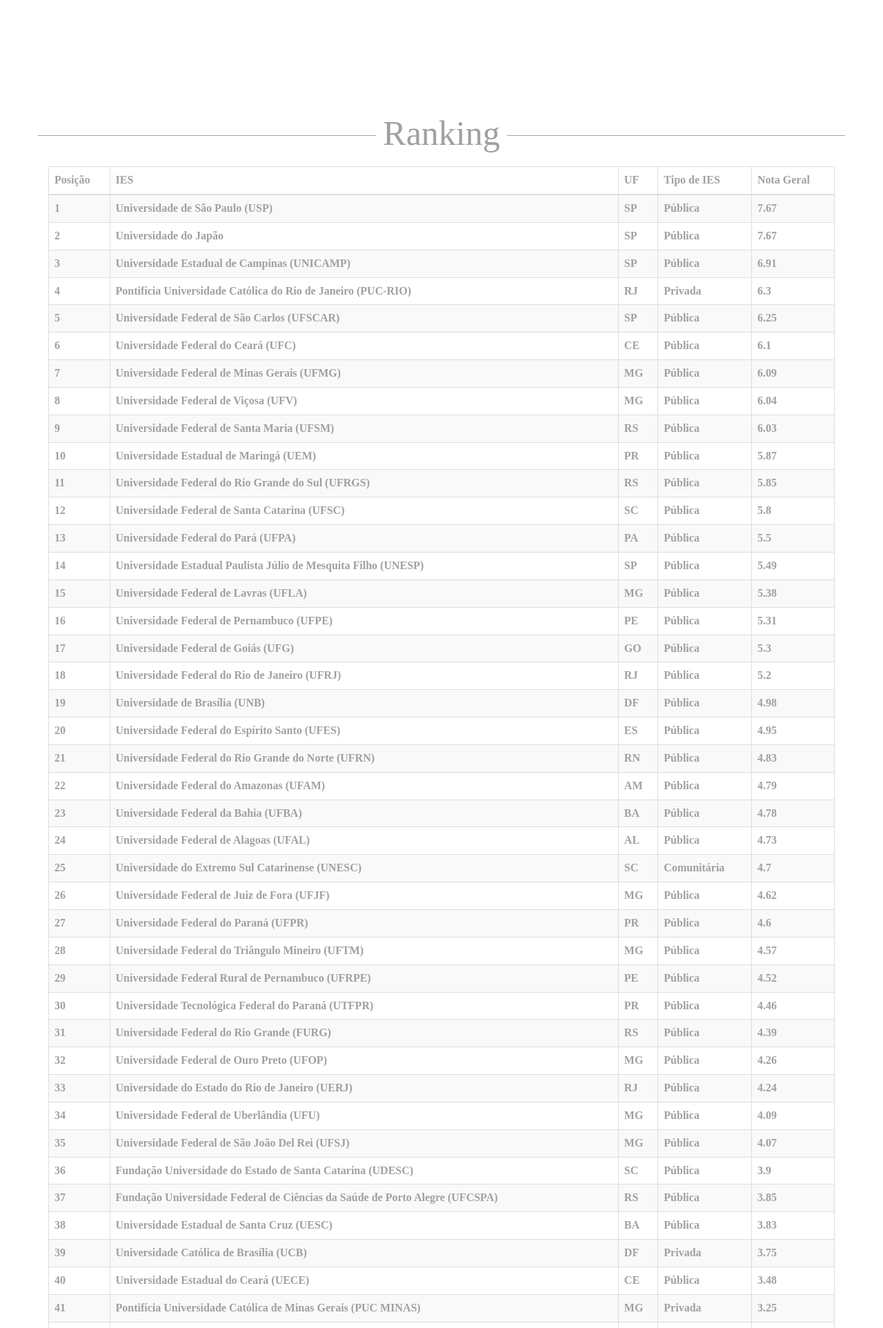
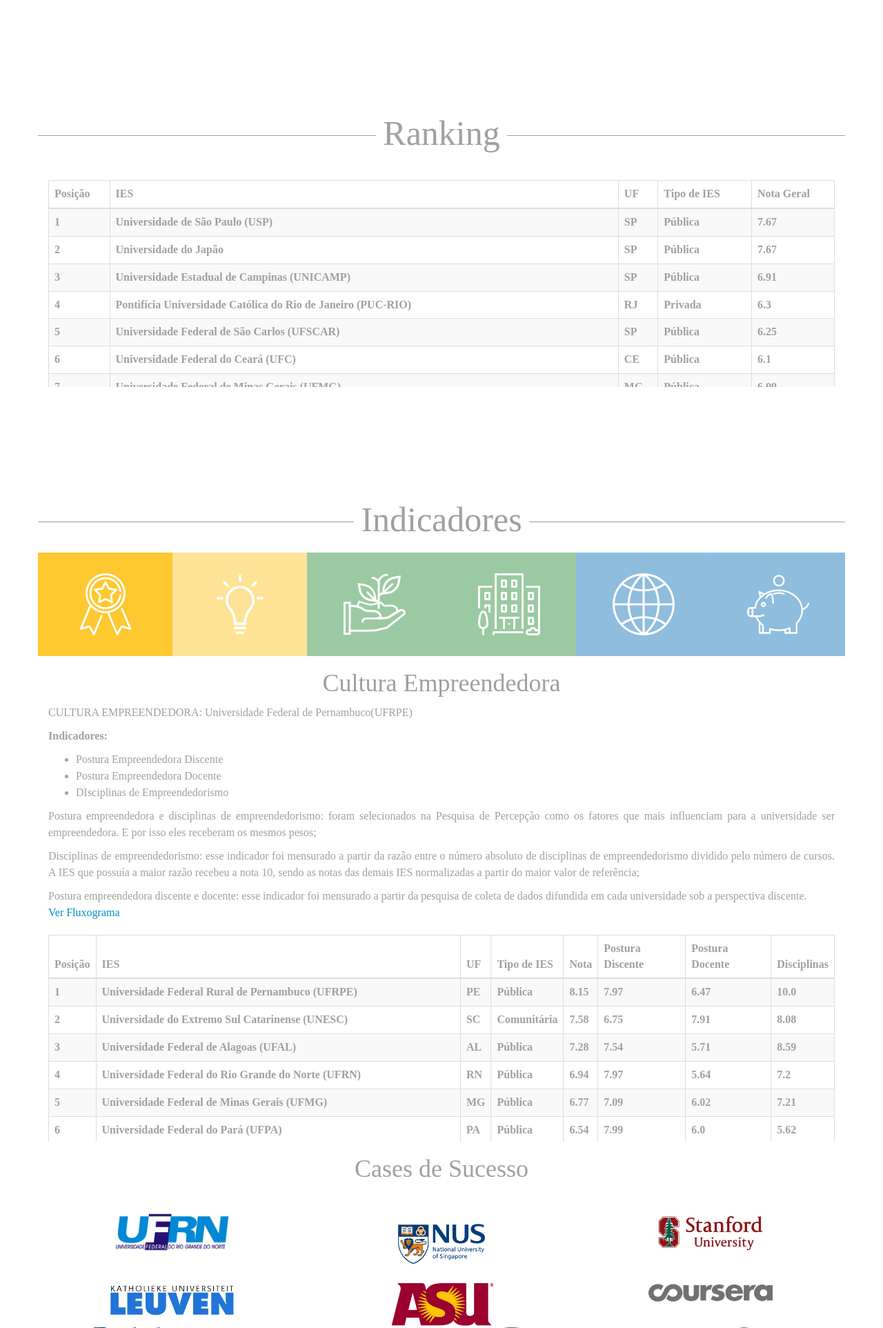
Before and after one commit to rafagarcia2/ranking_university_ej, a Django app: page / in a window 1280 px wide. Shown: the part 1153-3078 px from the top of the page at 69% size. Run offline with Django 3.2, Linux system fonts and the light colour scheme; data comes from the database, SQL or seed files in the repository; lists and menus that the app fills with data are empty; some libraries are stand-ins or nearby versions.

Commit message:
Add scroll and index

```diff
--- a/ranking/static/css/main.css
+++ b/ranking/static/css/main.css
@@ -815,7 +815,30 @@ h1 span{
     display:none;
 }
 
+/****TABELA COM SCROLL****/
+.table-wrapper {
+  position:relative;
+}
+.table-scroll {
+  height:300px;
+  overflow:auto;
+  margin-top:20px;
+}
+.table-wrapper table {
+  width:100%;
 
+}
+.table-wrapper table * {
+
+}
+.table-wrapper table thead th .text {
+  position:absolute;
+  top:-20px;
+  z-index:2;
+  height:20px;
+  width:35%;
+  border:1px solid red;
+}
 
 
 #cultura{
--- a/ranking/templates/ranking/index.html
+++ b/ranking/templates/ranking/index.html
@@ -131,6 +131,8 @@
           <div class="row textos headers">
               <h1><span>Ranking</span></h1><br/>
               <div class="col-sm-12">
+                <div class="table-wrapper">
+                    <div class="table-scroll">
                       <table  class="table table-striped table-bordered" cellspacing="0" width="80%">
                               <thead>
                                   <tr>
@@ -158,6 +160,8 @@
                         </div>
                       </div>
               </div>
+          </div>
+      </div>
   </section>
   <!--/TABELA-->
 
@@ -168,33 +172,33 @@
           <h1><span>Indicadores</span></h1><br/>
 
         <div class="col-sm-2 col-xs-12 wow fadeInLeft" id="cultura" data-wow-duration="1000ms" data-wow-delay="300ms">
-            <a href="#" >
+            <a href="#indicadores" >
             <i ><img src="{% static 'images/medal.svg' %}" alt=""/></i>
             </a>
         </div>
         <div class="col-sm-2 col-xs-12 wow fadeInLeft" id="inovacao" data-wow-duration="1000ms" data-wow-delay="500ms">
-            <a href="#">
+            <a href="#indicadores">
             <i ><img src="{% static 'images/technology.svg' %}" alt=""/></i>
             </a>
         </div>
         <div class="col-sm-2 col-xs-12 wow fadeInLeft" id="extensao" data-wow-duration="1000ms" data-wow-delay="700ms">
-            <a href="#">
+            <a href="#indicadores">
           <i ><img src="{% static 'images/nature.svg' %}" alt=""/></i>
             </a>
         </div>
         <div class="col-sm-2 col-xs-12 wow fadeInLeft" id="infraestrutura" data-wow-duration="1000ms" data-wow-delay="700ms">
-            <a href="#">
+            <a href="#indicadores">
                 <i ><img src="{% static 'images/office.svg' %}" alt=""/></i>
             </a>
         </div>
         <div class="col-sm-2 col-xs-12 wow fadeInLeft" id="internacionalizacao" data-wow-duration="1000ms" data-wow-delay="700ms">
-            <a href="#">
+            <a href="#indicadores">
                 <i ><img src="{% static 'images/internet.svg' %}" alt=""/></i>
             </a>
 
         </div>
         <div class="col-sm-2 col-xs-12 wow fadeInLeft" id="capital" data-wow-duration="1000ms" data-wow-delay="700ms">
-            <a href="#">
+            <a href="#indicadores">
                 <i ><img src="{% static 'images/money.svg' %}" alt=""/></i>
             </a>
         </div>
@@ -793,6 +797,8 @@
                           <a href="#fluxograma-cultura">Ver Fluxograma</a>
                       </p>
 
+                      <div class="table-wrapper">
+                        <div class="table-scroll">
 
                           <table id="culuraEmpreendedora" class="table table-striped table-bordered" cellspacing="0" width="80%">
                               <thead>
@@ -824,8 +830,8 @@
                                     {% endfor %}
                               </tbody>
                           </table>
-
-
+                        </div>
+                      </div>
               </div>
           </div>
         <div class="row">
@@ -913,6 +919,8 @@
                           <a href="#fluxograma-inovacao">Ver fluxograma</a>
                       </p>
 
+                      <div class="table-wrapper">
+                        <div class="table-scroll">
                           <table id="Inovacaot" class="table table-striped table-bordered" cellspacing="0" width="80%">
                               <thead>
                                   <tr>
@@ -943,8 +951,8 @@
                                     {% endfor %}
                               </tbody>
                           </table>
-
-
+                      </div>
+                    </div>
               </div>
           </div>
         <div class="row">
@@ -995,6 +1003,8 @@
                           <a href="#fluxograma-extensao">Ver fluxograma</a>
                       </p>
 
+                      <div class="table-wrapper">
+                        <div class="table-scroll">
                           <table id="Extensaot" class="table table-striped table-bordered" cellspacing="0" width="80%">
                               <thead>
                                   <tr>
@@ -1023,8 +1033,8 @@
                                 {% endfor %}
                               </tbody>
                           </table>
-
-
+                      </div>
+                    </div>
               </div>
           </div>
         <div class="row images">
@@ -1087,6 +1097,9 @@
                           <li>2.2. Internet (3 pontos)</li>
                       </ul>
                       <p><a href="#fluxograma-infraestrutura">Ver fluxograma</a></p>
+
+                      <div class="table-wrapper">
+                        <div class="table-scroll">
                           <table id="InfraestruturaT" class="table table-striped table-bordered" cellspacing="0" width="80%">
                               <thead>
                                   <tr>
@@ -1115,8 +1128,8 @@
                               {% endfor %}
                               </tbody>
                           </table>
-
-
+                        </div>
+                      </div>
               </div>
           </div>
         <div class="row">
@@ -1171,6 +1184,8 @@
                           <a href="#fluxograma-internacionalizacao">Ver fluxograma</a>
                       </p>
 
+                      <div class="table-wrapper">
+                        <div class="table-scroll">
                           <table id="Internacionalizacaot" class="table table-striped table-bordered" cellspacing="0" width="80%">
                               <thead>
                                   <tr>
@@ -1199,8 +1214,8 @@
                                 {% endfor %}
                               </tbody>
                           </table>
-
-
+                        </div>
+                      </div>
               </div>
           </div>
         <div class="row">
@@ -1258,6 +1273,8 @@
                           <a href="#fluxograma-capital">Ver fluxograma</a>
                       </p>
 
+                      <div class="table-wrapper">
+                        <div class="table-scroll">
                           <table id="capitalFinanceiro" class="table table-striped table-bordered" cellspacing="0" width="80%">
                               <thead>
                                   <tr>
@@ -1286,8 +1303,8 @@
                                 {% endfor %}
                               </tbody>
                           </table>
-
-
+                        </div>
+                      </div>
               </div>
           </div>
 
```
Lines whose indentation alone changed are shown as unchanged.
